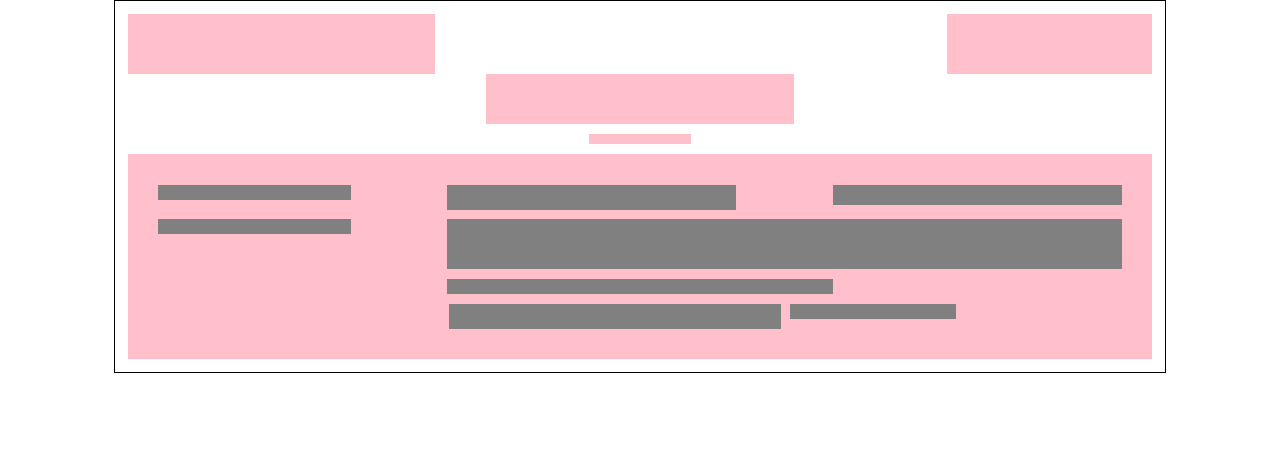
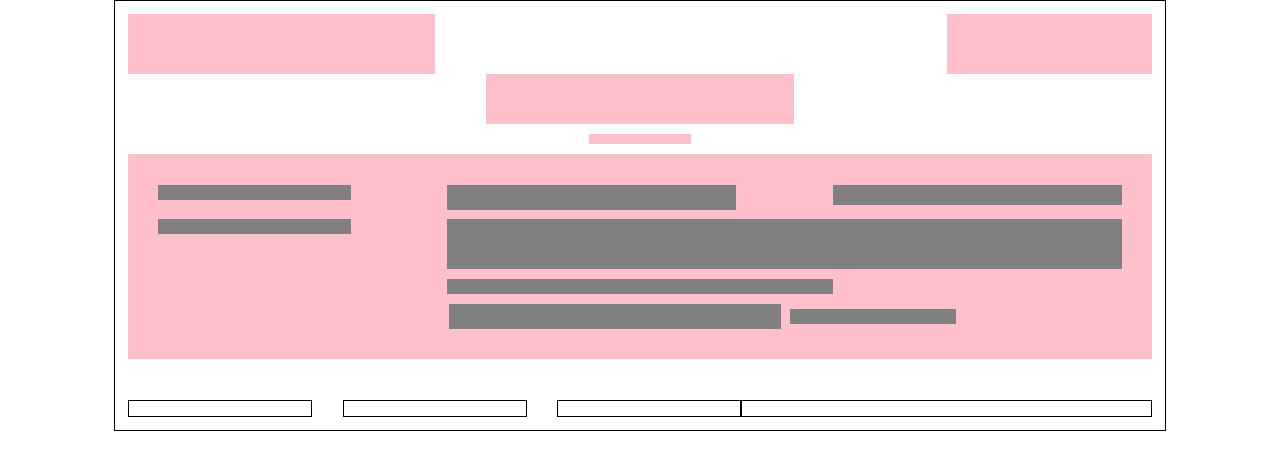
Before and after one commit to bhararthraj/template2, a plain HTML site: page index.html in a window 1280 px wide. Drawn offline with Linux system fonts and the light colour scheme.

Commit message:
Add files via upload

```diff
--- a/index.css
+++ b/index.css
@@ -110,5 +110,41 @@
     flex:0.2;
     background-color: grey;
     margin-left:1%;
+    align-self:center;
+}
+.container8{
+    display:flex;
+    margin-top:4%;
 
 }
+.child13{
+    height:15px;
+    flex:0.6;
+    display: flex;
+    justify-content:space-between;
+}
+.child14{
+    height:15px;
+    flex:0.4;
+    border: 1px solid black;
+}
+.box1{
+    flex:0.3;
+    height:100%;
+    border:1px solid black;
+}
+.box2{
+    flex:0.3;
+    height:100%;
+    border:1px solid black;
+}
+.box3{
+    flex:0.3;
+    height:100%;
+    border:1px solid black;
+}
+.box4{
+    flex:0.3;
+    height:100%;
+
+}
--- a/index.html
+++ b/index.html
@@ -21,6 +21,7 @@
 <div class="container3">
     <div class="child4"></div>
 </div>
+<!-- pinkcontainer -->
 <div class="pinkcontainer">
 
     <div class="container4">
@@ -41,11 +42,18 @@
     <div class="child11"></div>
     <div class="child12"></div>
 </div>
-
-
-
 </div>
-
+<!-- pinkcontainer -->
+<div class="container8">
+    <div class="child13">
+        <div class="box1"></div>
+        <div class="box2"></div>
+        <div class="box3"></div>
+    </div>
+    <div class="child14">
+        <div class="box4"></div>
+    </div>
+</div>
 
 </div>
 
```
